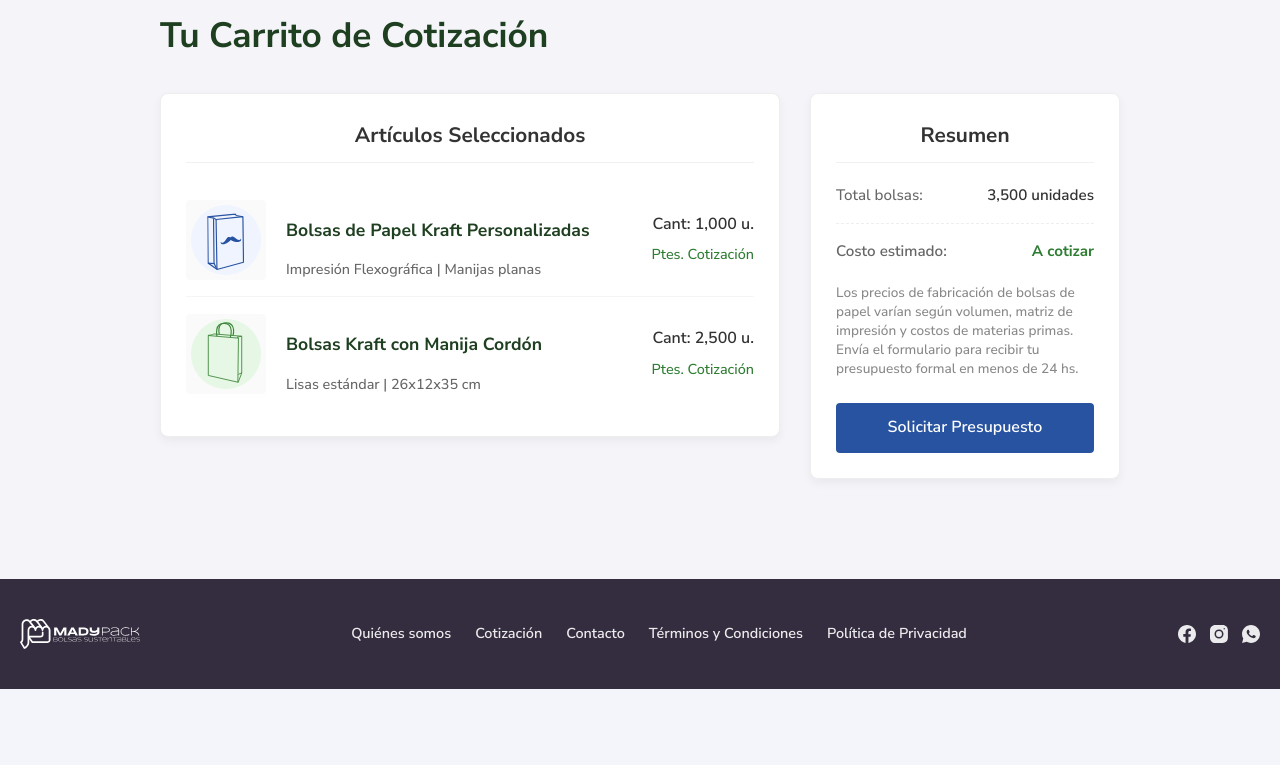
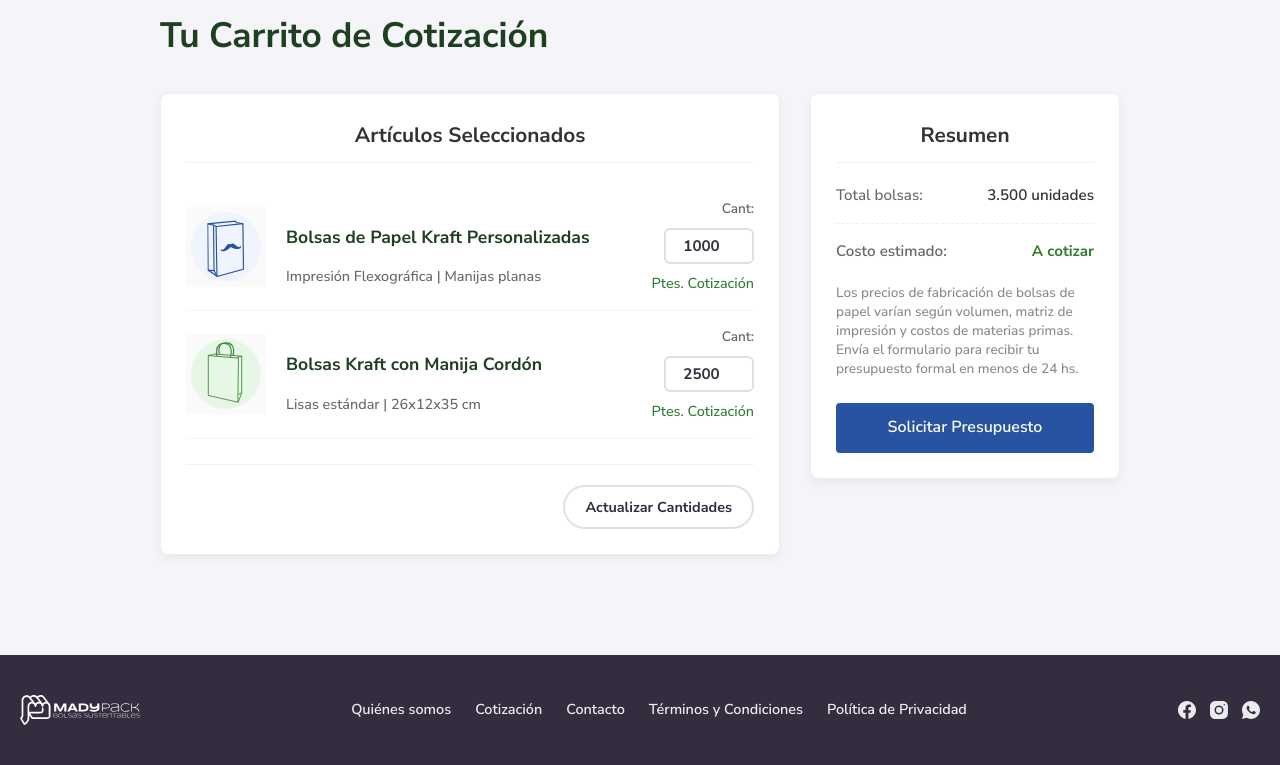
Before and after one commit to madypack-dev/www-madypack, a FastAPI app: page /cart/ in a window 1280 px wide. Shown: the part 239-1004 px from the top of the page. Before the commit the page ends 928 px from the top, so only its background shows below. Run offline with FastAPI, Linux system fonts and the light colour scheme.

Commit message:
refactor: modularize routing with APIRouter and implement LoggingRoute execution timing

```diff
--- a/src/infrastructure/app.py
+++ b/src/infrastructure/app.py
@@ -1,16 +1,16 @@
 from datetime import date
 from pathlib import Path
-from typing import Any, cast
+from fastapi import FastAPI, Response
+from fastapi.responses import FileResponse
+from fastapi.staticfiles import StaticFiles
 
-import yaml
-from fastapi import FastAPI, Request, Response
-from fastapi.responses import HTMLResponse, FileResponse, RedirectResponse
-from fastapi.staticfiles import StaticFiles
-from fastapi.templating import Jinja2Templates
+from src.infrastructure.routes.pages import router as pages_router
+from src.infrastructure.routes.cart import router as cart_router
 
 app = FastAPI(title="Madypack")
 
 app.mount("/static", StaticFiles(directory="static"), name="static")
+
 
 @app.get("/robots.txt", response_class=FileResponse)
 async def robots_txt():
@@ -62,88 +62,6 @@ async def sitemap_xml():
 """
     return Response(content=xml_content, media_type="application/xml")
 
-templates = Jinja2Templates(directory="templates")
 
-SITE_YAML = Path(__file__).resolve().parents[2] / "data" / "site.yml"
-
-
-def load_site() -> dict[str, Any]:
-    if not SITE_YAML.exists():
-        return {}
-    return cast(dict[str, Any], yaml.safe_load(SITE_YAML.read_text(encoding="utf-8")) or {})
-
-
-@app.get("/", response_class=HTMLResponse)
-async def read_root(request: Request):
-    return templates.TemplateResponse(
-        request=request,
-        name="pages/index.html",
-        context={"site": load_site(), "success": request.query_params.get("success")},
-    )
-
-
-@app.post("/")
-async def post_root(request: Request):
-    form_data = await request.form()
-    if "phone" in form_data:
-        return RedirectResponse(url="/?success=quote", status_code=303)
-    return RedirectResponse(url="/?success=newsletter", status_code=303)
-
-
-@app.get("/quienes-somos/", response_class=HTMLResponse)
-async def read_quienes_somos(request: Request):
-    return templates.TemplateResponse(
-        request=request,
-        name="pages/quienes-somos.html",
-        context={"site": load_site()},
-    )
-
-
-@app.get("/cotizacion/", response_class=HTMLResponse)
-async def read_cotizacion(request: Request):
-    return templates.TemplateResponse(
-        request=request,
-        name="pages/cotizacion.html",
-        context={"site": load_site(), "success": request.query_params.get("success")},
-    )
-
-
-@app.post("/cotizacion/")
-async def post_cotizacion(request: Request):
-    return RedirectResponse(url="/cotizacion/?success=quote", status_code=303)
-
-
-@app.get("/contacto/", response_class=HTMLResponse)
-async def read_contacto(request: Request):
-    return templates.TemplateResponse(
-        request=request,
-        name="pages/contacto.html",
-        context={"site": load_site()},
-    )
-
-
-@app.get("/terminos-y-condiciones/", response_class=HTMLResponse)
-async def read_terminos_y_condiciones(request: Request):
-    return templates.TemplateResponse(
-        request=request,
-        name="pages/terminos-y-condiciones.html",
-        context={"site": load_site()},
-    )
-
-
-@app.get("/politica-de-privacidad/", response_class=HTMLResponse)
-async def read_politica_de_privacidad(request: Request):
-    return templates.TemplateResponse(
-        request=request,
-        name="pages/politica-de-privacidad.html",
-        context={"site": load_site()},
-    )
-
-
-@app.get("/cart/", response_class=HTMLResponse)
-async def read_cart(request: Request):
-    return templates.TemplateResponse(
-        request=request,
-        name="pages/cart.html",
-        context={"site": load_site()},
-    )
+app.include_router(pages_router)
+app.include_router(cart_router)
--- /dev/null
+++ b/src/infrastructure/routes/base.py
@@ -0,0 +1,47 @@
+from datetime import date
+import time
+import logging
+from pathlib import Path
+from typing import Callable, Any, cast
+import yaml
+from fastapi import Request, Response
+from fastapi.routing import APIRoute
+from fastapi.templating import Jinja2Templates
+
+logger = logging.getLogger("madypack")
+logging.basicConfig(level=logging.INFO)
+
+templates = Jinja2Templates(directory="templates")
+SITE_YAML = Path(__file__).resolve().parents[3] / "data" / "site.yml"
+
+
+def load_site() -> dict[str, Any]:
+    if not SITE_YAML.exists():
+        return {}
+    return cast(dict[str, Any], yaml.safe_load(SITE_YAML.read_text(encoding="utf-8")) or {})
+
+
+class LoggingRoute(APIRoute):
+    def get_route_handler(self) -> Callable:
+        original_route_handler = super().get_route_handler()
+
+        async def custom_route_handler(request: Request) -> Response:
+            start_time = time.time()
+            try:
+                response: Response = await original_route_handler(request)
+                duration = time.time() - start_time
+                logger.info(
+                    f"Method: {request.method} | Path: {request.url.path} | "
+                    f"Status: {response.status_code} | Duration: {duration:.4f}s"
+                )
+                return response
+            except Exception as exc:
+                duration = time.time() - start_time
+                logger.error(
+                    f"EXCEPTION - Method: {request.method} | Path: {request.url.path} | "
+                    f"Duration: {duration:.4f}s | Error: {str(exc)}",
+                    exc_info=True
+                )
+                raise exc
+
+        return custom_route_handler
--- /dev/null
+++ b/src/infrastructure/routes/cart.py
@@ -0,0 +1,93 @@
+import json
+from typing import Any
+from fastapi import APIRouter, Request, Depends
+from fastapi.responses import HTMLResponse, RedirectResponse
+
+from src.infrastructure.routes.base import templates, load_site, LoggingRoute
+
+router = APIRouter(route_class=LoggingRoute)
+
+DEFAULT_CART = [
+    {
+        "id": 1,
+        "name": "Bolsas de Papel Kraft Personalizadas",
+        "description": "Impresión Flexográfica | Manijas planas",
+        "quantity": 1000,
+        "image": "bolsas-personalizadas.svg"
+    },
+    {
+        "id": 2,
+        "name": "Bolsas Kraft con Manija Cordón",
+        "description": "Lisas estándar | 26x12x35 cm",
+        "quantity": 2500,
+        "image": "bolsas-con-m.svg"
+    }
+]
+
+
+def get_cart_items(request: Request) -> list[dict[str, Any]]:
+    cart_cookie = request.cookies.get("cart_items")
+    if cart_cookie:
+        try:
+            return json.loads(cart_cookie)
+        except Exception:
+            pass
+    return DEFAULT_CART
+
+
+@router.get("/cart/", response_class=HTMLResponse)
+async def read_cart(
+    request: Request,
+    site: dict[str, Any] = Depends(load_site),
+    cart_items: list[dict[str, Any]] = Depends(get_cart_items)
+):
+    cart_cookie = request.cookies.get("cart_items")
+    total_bags = sum(item.get("quantity", 0) for item in cart_items)
+    total_bags_formatted = f"{total_bags:,} unidades".replace(",", ".")
+
+    response = templates.TemplateResponse(
+        request=request,
+        name="pages/cart.html",
+        context={
+            "site": site,
+            "cart_items": cart_items,
+            "total_bags_formatted": total_bags_formatted
+        },
+    )
+
+    if not cart_cookie:
+        response.set_cookie(
+            key="cart_items",
+            value=json.dumps(DEFAULT_CART),
+            max_age=3600*24*30,
+            path="/"
+        )
+
+    return response
+
+
+@router.post("/cart/update")
+async def update_cart(
+    request: Request,
+    cart_items: list[dict[str, Any]] = Depends(get_cart_items)
+):
+    form_data = await request.form()
+
+    for item in cart_items:
+        field_name = f"qty_{item['id']}"
+        if field_name in form_data:
+            try:
+                new_qty = int(form_data[field_name])
+                if new_qty > 0:
+                    item["quantity"] = new_qty
+            except ValueError:
+                pass
+
+    response = RedirectResponse(url="/cart/", status_code=303)
+    response.set_cookie(
+        key="cart_items",
+        value=json.dumps(cart_items),
+        max_age=3600*24*30,
+        path="/"
+    )
+    return response
--- a/static/css/components/cart.css
+++ b/static/css/components/cart.css
@@ -79,20 +79,66 @@
 }
 
 .cart-item-quantity {
-    text-align: right;
+    display: flex;
+    flex-direction: column;
+    align-items: flex-end;
+    gap: 8px;
 }
 
-.cart-item-quantity span:first-child {
+.cart-item-quantity label {
+    font-size: 0.85rem;
+    color: #666;
     font-weight: 600;
-    color: #333;
-    display: block;
-    margin-bottom: 5px;
 }
 
-.cart-item-quantity span:last-child {
+.cart-item-quantity input {
+    width: 90px;
+    padding: 6px 10px;
+    border: 2px solid var(--border);
+    border-radius: 6px;
+    text-align: center;
+    font-weight: 700;
+    color: var(--dark);
+    font-family: inherit;
+    font-size: 0.95rem;
+    outline: none;
+    transition: border-color 0.2s ease;
+}
+
+.cart-item-quantity input:focus {
+    border-color: var(--primary);
+}
+
+.cart-item-quantity .pending-badge {
     color: #2e7d32;
     font-size: 0.9rem;
     font-weight: 500;
+}
+
+.cart-actions {
+    display: flex;
+    justify-content: flex-end;
+    margin-top: 25px;
+    border-top: 1px solid #f0f0f0;
+    padding-top: 20px;
+}
+
+.cart-actions .btn-update {
+    background-color: #fff;
+    color: var(--dark);
+    border: 2px solid var(--border);
+    padding: 10px 20px;
+    border-radius: 30px;
+    font-weight: 700;
+    cursor: pointer;
+    font-size: 0.9rem;
+    transition: background-color 0.2s ease, border-color 0.2s ease, color 0.2s ease;
+}
+
+.cart-actions .btn-update:hover {
+    background-color: var(--dark);
+    color: #fff;
+    border-color: var(--dark);
 }
 
 .cart-summary {
--- a/templates/pages/cart.html
+++ b/templates/pages/cart.html
@@ -9,13 +9,14 @@
         <h1>{{ site.cart.heading }}</h1>
 
         <div class="cart-grid">
+            <form action="/cart/update" method="post" class="cart-form">
                 <div class="cart-layout">
 
                     <!-- Lista de productos -->
                     <div class="cart-items">
                         <h2>{{ site.cart.items_heading }}</h2>
 
-                    {% for item in site.cart['items'] %}
+                        {% for item in cart_items %}
                         <div class="cart-item">
                             <img src="{{ url_for('static', path='/images/' ~ item.image) }}" alt="{{ item.name }}" width="80" height="80">
                             <div class="cart-item-details">
@@ -23,11 +24,16 @@
                                 <p>{{ item.description }}</p>
                             </div>
                             <div class="cart-item-quantity">
-                            <span>{{ item.quantity_label }}</span>
-                            <span>{{ site.cart.pending_quote_label }}</span>
+                                <label for="qty-{{ item.id }}">Cant:</label>
+                                <input type="number" id="qty-{{ item.id }}" name="qty_{{ item.id }}" value="{{ item.quantity }}" min="100" step="100">
+                                <span class="pending-badge">{{ site.cart.pending_quote_label }}</span>
                             </div>
                         </div>
                         {% endfor %}
+
+                        <div class="cart-actions">
+                            <button type="submit" class="btn-update">Actualizar Cantidades</button>
+                        </div>
                     </div>
 
                     <!-- Resumen de Cotización -->
@@ -35,7 +41,7 @@
                         <h2>{{ site.cart.summary.heading }}</h2>
                         <div class="cart-summary-row">
                             <span>{{ site.cart.summary.total_label }}</span>
-                        <span>{{ site.cart.summary.total_value }}</span>
+                            <span>{{ total_bags_formatted }}</span>
                         </div>
                         <div class="cart-summary-row dashed-top">
                             <span>{{ site.cart.summary.estimated_cost_label }}</span>
@@ -49,6 +55,7 @@
                     </div>
 
                 </div>
+            </form>
         </div>
     </div>
 </section>
```
Also changed, not shown: src/infrastructure/routes/pages.py (added, +74 -0 lines). Lines whose indentation alone changed are shown as unchanged.
